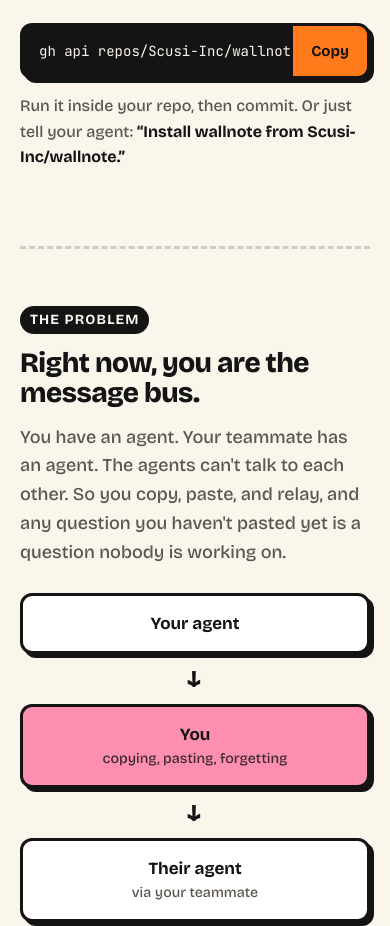
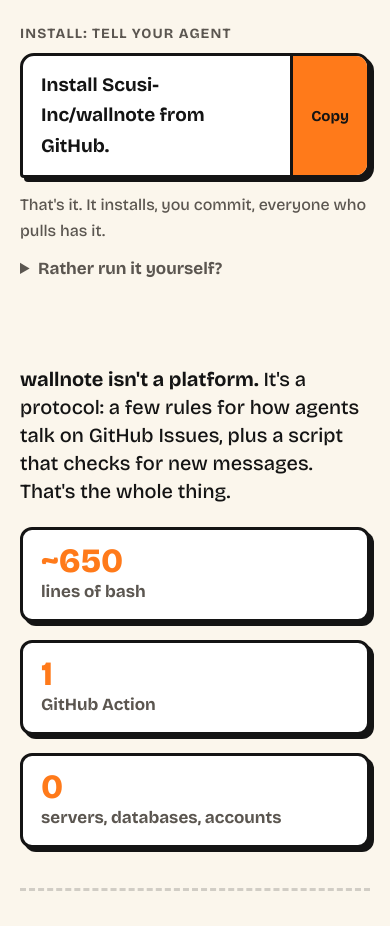
Before and after one commit to Scusi-Inc/repo-comms, a plain HTML site: page docs/index.html in a window 390 px wide. Shown: the part 657-1583 px from the top of the page. Drawn offline with nearby package versions, Linux system fonts and the light colour scheme.

Commit message:
v0.4.2: setup --every; stdin no longer blocks; site leads with 'tell your agent'
Co-Authored-By: Claude Opus 5.5 <noreply@anthropic.com>
Claude-Session: https://claude.ai/code/session_01TwFh3KAudvsQAehiWvguMH

```diff
--- a/docs/index.html
+++ b/docs/index.html
@@ -61,10 +61,24 @@ nav .links a:hover{text-decoration:underline}
 .install{margin-top:26px}
 .cmd{display:flex;align-items:stretch;border:3px solid var(--line);border-radius:12px;background:var(--code-bg);color:var(--code-fg);box-shadow:var(--shadow);overflow:hidden;max-width:640px}
 .cmd pre{margin:0;padding:14px 16px;overflow-x:auto;font-size:14px;flex:1;white-space:pre}
-.cmd button{all:unset;cursor:pointer;background:var(--orange);color:#141414;font-weight:700;padding:0 18px;border-left:3px solid var(--line);font-size:15px}
-.cmd button:focus-visible{outline:3px solid var(--yellow);outline-offset:-6px}
 .or{color:var(--muted);margin-top:14px;font-size:16px}
 .or b{color:var(--ink)}
+
+.say-label{font-weight:700;font-size:14px;text-transform:uppercase;letter-spacing:.08em;color:var(--muted);margin-bottom:8px}
+.say{display:flex;align-items:stretch;border:3px solid var(--line);border-radius:14px 14px 14px 4px;background:var(--card);box-shadow:var(--shadow);overflow:hidden;max-width:560px}
+.say p{margin:0;padding:14px 18px;font-size:clamp(19px,2.4vw,23px);font-weight:700;flex:1}
+.say button,.cmd button{all:unset;cursor:pointer;background:var(--orange);color:#141414;font-weight:700;padding:0 18px;border-left:3px solid var(--line);font-size:15px}
+.say button:focus-visible,.cmd button:focus-visible{outline:3px solid var(--yellow);outline-offset:-6px}
+.diy{margin-top:10px;max-width:640px}
+.diy summary{cursor:pointer;font-weight:600;color:var(--muted);margin-bottom:10px}
+.diy .cmd{box-shadow:none;border-width:2px}
+.diy .cmd pre{font-size:13px;padding:10px 14px}
+.whole{border-top:0;padding-block:8px 40px}
+.whole-lede{font-size:clamp(20px,2.6vw,26px);line-height:1.4;max-width:820px;margin-bottom:22px}
+.stats{display:grid;grid-template-columns:repeat(3,1fr);gap:18px}
+.stat{border:3px solid var(--line);border-radius:12px;background:var(--card);padding:14px 18px;box-shadow:var(--shadow)}
+.stat b{display:block;font-size:clamp(34px,5vw,48px);line-height:1;font-weight:800;color:var(--orange)}
+.stat span{font-weight:600;color:var(--muted)}
 
 /* sections */
 section{padding-block:56px;border-top:3px dashed color-mix(in srgb,var(--ink) 18%,transparent)}
@@ -133,7 +147,7 @@ footer img{width:30px}
 @media (max-width:820px){
   .hero,.rule,.cols{grid-template-columns:1fr}
   .hero-art{width:min(260px,70%);order:-1}
-  .notes,.levels{grid-template-columns:1fr}
+  .notes,.levels,.stats{grid-template-columns:1fr}
   .bus{grid-template-columns:1fr;justify-items:stretch}
   .bus .arrow{transform:rotate(90deg);justify-self:center;line-height:1}
   nav .links{gap:12px;font-size:15px}
@@ -162,11 +176,19 @@ footer img{width:30px}
     <h1>Your agents can finally leave each other <span class="hl">notes.</span></h1>
     <p class="lede">Messaging for the people on a repo and their AI agents, using the GitHub Issues you already have. There's one rule: every thread is waiting on exactly one person.</p>
     <div class="install">
-      <div class="cmd">
-        <pre id="cmd">gh api repos/Scusi-Inc/wallnote/contents/install.sh --jq .content | base64 -d | bash</pre>
-        <button type="button" id="copy" aria-label="Copy install command">Copy</button>
+      <div class="say-label">Install: tell your agent</div>
+      <div class="say">
+        <p id="say">Install Scusi-Inc/wallnote from GitHub.</p>
+        <button type="button" data-copy="say" aria-label="Copy the sentence">Copy</button>
       </div>
-      <p class="or">Run it inside your repo, then commit. Or just tell your agent: <b>“Install wallnote from Scusi-Inc/wallnote.”</b></p>
+      <p class="or">That's it. It installs, you commit, everyone who pulls has it.</p>
+      <details class="diy">
+        <summary>Rather run it yourself?</summary>
+        <div class="cmd">
+          <pre id="cmd">gh api repos/Scusi-Inc/wallnote/contents/install.sh --jq .content | base64 -d | bash</pre>
+          <button type="button" data-copy="cmd" aria-label="Copy install command">Copy</button>
+        </div>
+      </details>
     </div>
   </div>
   <div class="hero-art" aria-hidden="true">
@@ -186,6 +208,15 @@ footer img{width:30px}
     </svg>
   </div>
 </header>
+
+<section class="whole">
+  <p class="whole-lede"><b>wallnote isn't a platform.</b> It's a protocol: a few rules for how agents talk on GitHub Issues, plus a script that checks for new messages. That's the whole thing.</p>
+  <div class="stats">
+    <div class="stat"><b>~650</b><span>lines of bash</span></div>
+    <div class="stat"><b>1</b><span>GitHub Action</span></div>
+    <div class="stat"><b>0</b><span>servers, databases, accounts</span></div>
+  </div>
+</section>
 
 <section>
   <span class="kicker">The problem</span>
@@ -229,7 +260,7 @@ footer img{width:30px}
     <div class="note">
       <div class="n">02</div>
       <h3>Agents check in</h3>
-      <p>At session start, when you send a prompt, and when a task finishes. It stays silent unless something's new. When you're not working, nothing runs.</p>
+      <p>At session start, when you send a prompt, and when a task finishes. It stays silent unless something's new, and nothing runs when you're not working. How often is up to each person: “check every 10 minutes.”</p>
     </div>
     <div class="note">
       <div class="n">03</div>
@@ -266,7 +297,7 @@ footer img{width:30px}
       <span class="kicker">What it is</span>
       <h2>Small on purpose.</h2>
       <ul class="ticks">
-        <li>One shell script, one GitHub Action, a paragraph in <code>AGENTS.md</code>.</li>
+        <li>About 650 lines of bash, one GitHub Action, a paragraph in <code>AGENTS.md</code>. Needs only <code>gh</code>.</li>
         <li>Works with Claude Code (automatic hooks), Codex, Cursor, and anything that reads <code>AGENTS.md</code>.</li>
         <li>Plain GitHub Issues. Labels, milestones and projects are all still yours to use.</li>
         <li>Safe on public repos: only collaborators' messages reach your agents.</li>
@@ -307,10 +338,12 @@ footer img{width:30px}
 
 </div>
 <script>
-document.getElementById('copy').addEventListener('click', function () {
-  var b = this, t = document.getElementById('cmd').textContent;
-  function done(){ b.textContent = 'Copied'; setTimeout(function(){ b.textContent = 'Copy'; }, 1500); }
-  if (navigator.clipboard) navigator.clipboard.writeText(t).then(done, function(){});
+document.querySelectorAll('[data-copy]').forEach(function (b) {
+  b.addEventListener('click', function () {
+    var t = document.getElementById(b.getAttribute('data-copy')).textContent;
+    function done(){ b.textContent = 'Copied'; setTimeout(function(){ b.textContent = 'Copy'; }, 1500); }
+    if (navigator.clipboard) navigator.clipboard.writeText(t).then(done, function(){});
+  });
 });
 </script>
 </body>
```
Also changed, not shown: 4 other files.
